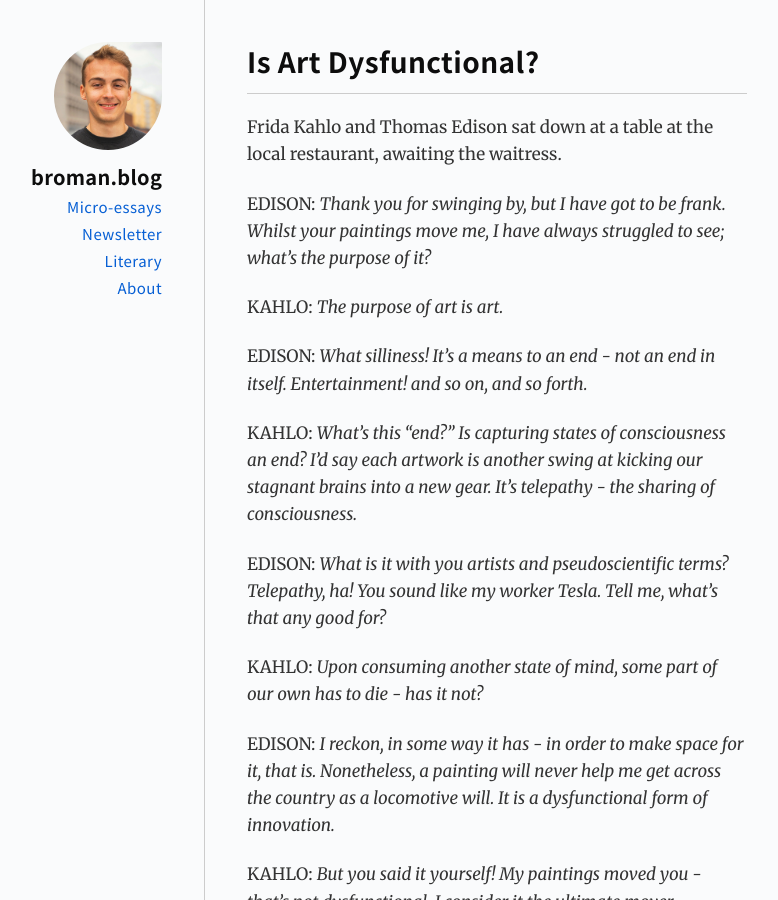
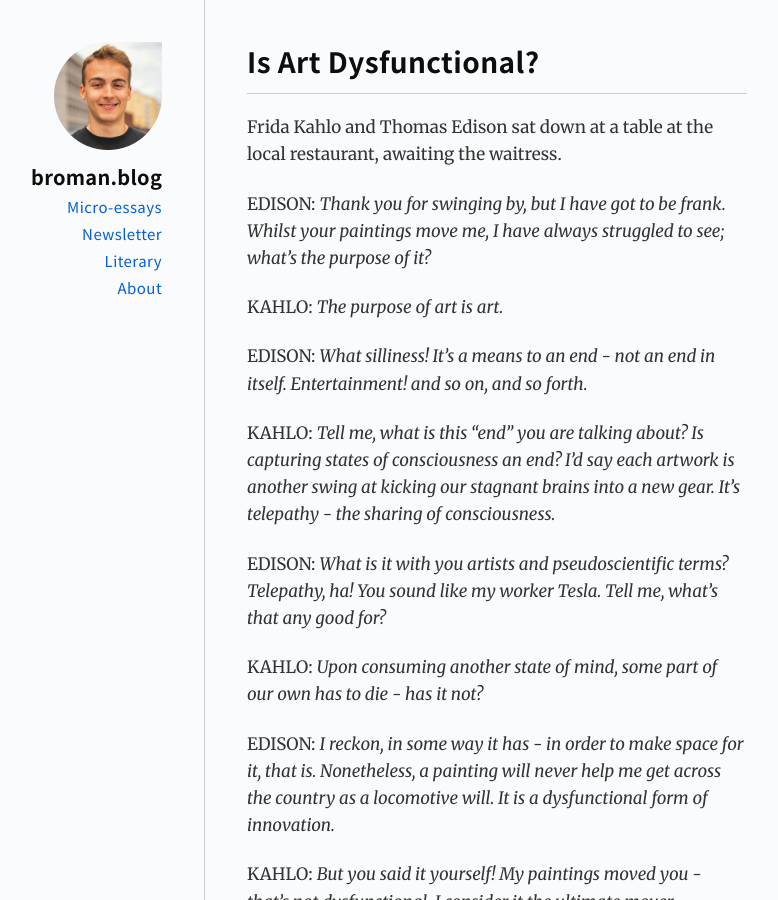
Before and after one commit to gdbroman/broman.blog, a Jekyll site: the page built from _posts/2020/2020-10-19-is-art-dysfunctional.md, in a window 1280 px wide and 900 px high. Shown: the whole window, without its empty margins (251-1029 px from the left). Built offline with Jekyll 4.4.1, drawn with Linux system fonts in a browser that asks for light colours.

Commit message:
revisions

```diff
--- a/_posts/2020/2020-10-19-is-art-dysfunctional.md
+++ b/_posts/2020/2020-10-19-is-art-dysfunctional.md
@@ -12,7 +12,7 @@ Frida Kahlo and Thomas Edison sat down at a table at the local restaurant, await
 
 **EDISON:** *What silliness! It's a means to an end - not an end in itself. Entertainment! and so on, and so forth.*
 
-**KAHLO:** *What's this "end?" Is capturing states of consciousness an end? I'd say each artwork is another swing at kicking our stagnant brains into a new gear. It's telepathy - the sharing of consciousness.*
+**KAHLO:** *Tell me, what is this "end" you are talking about? Is capturing states of consciousness an end? I'd say each artwork is another swing at kicking our stagnant brains into a new gear. It's telepathy - the sharing of consciousness.*
 
 **EDISON:** *What is it with you artists and pseudoscientific terms? Telepathy, ha! You sound like my worker Tesla. Tell me, what's that any good for?*
 
```
